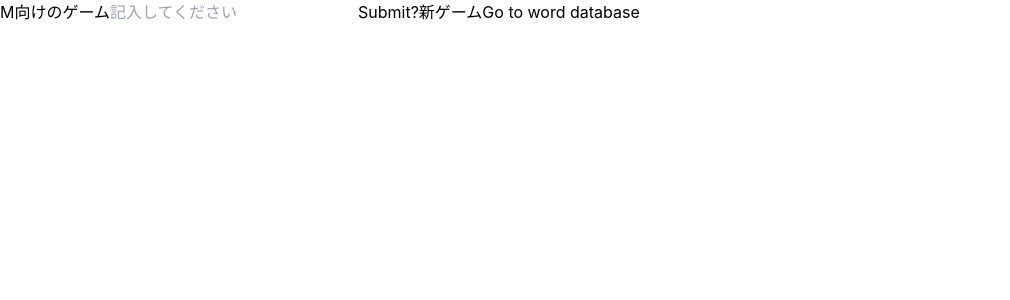
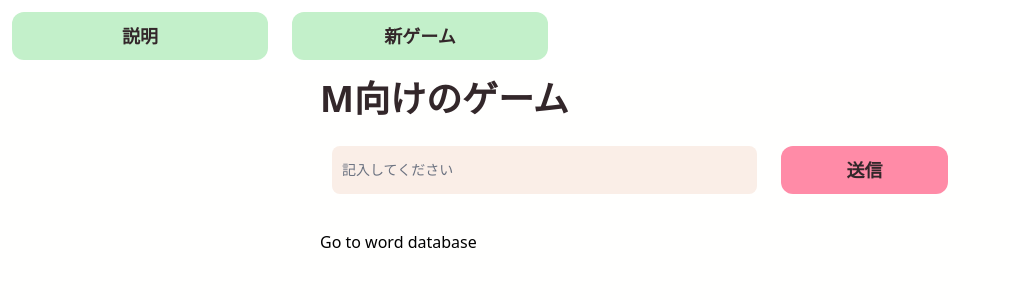
Before and after one commit to hametar0u/japanese-semantle-2, a React (Create React App) app in the folder japanese_semantle/frontend/react_app/: page / in a window 1280 px wide. Shown: the top 300 px of the page, without its empty margins (0-1010 px from the left). Built offline with nearby package versions, Linux system fonts and the light colour scheme.

Commit message:
added some styling on homepage, explanation modal

```diff
--- a/japanese_semantle/frontend/react_app/package.json
+++ b/japanese_semantle/frontend/react_app/package.json
@@ -3,6 +3,7 @@
   "version": "0.1.0",
   "private": true,
   "dependencies": {
+    "@tailwindcss/forms": "^0.5.2",
     "@testing-library/jest-dom": "^5.16.4",
     "@testing-library/react": "^12.1.4",
     "@testing-library/user-event": "^13.5.0",
@@ -38,6 +39,7 @@
     ]
   },
   "devDependencies": {
+    "@tailwindcss/typography": "^0.5.2",
     "autoprefixer": "^10.4.7",
     "postcss": "^8.4.14",
     "tailwindcss": "^3.1.4"
--- /dev/null
+++ b/japanese_semantle/frontend/react_app/src/components/CloseButton.jsx
@@ -0,0 +1,9 @@
+const CloseButton = (props) => {
+  return (
+    <button className="bg-highlight hover:bg-secondary w-5 h-5 align-center items-center text-xs rounded-full text-h1 ml-auto" onClick={props.onClick}>
+      {props.name}
+    </button>
+  );
+};
+
+export default CloseButton;
--- a/japanese_semantle/frontend/react_app/src/components/ExplanationModal.jsx
+++ b/japanese_semantle/frontend/react_app/src/components/ExplanationModal.jsx
@@ -1,37 +1,18 @@
-const style = {
-  width: "100vw",
-  height: "100vh",
-  position: "fixed",
-  display: "flex",
-  flexDirection: "column",
-  justifyContent: "flex-start",
-  alignItems: "center",
-  backgroundColor: "grey"
-};
-
-const style2 = {
-  width: "50%",
-  height: "50%",
-  position: "fixed",
-  display: "flex",
-  flexDirection: "column",
-  justifyContent: "flex-start",
-  padding: "20px",
-  alignItems: "center",
-  backgroundColor: "white"
-};
+import CloseButton from "./CloseButton";
 
 const ExplanationModal = ({setClose}) => {
   return (
-    <div class="overlay-modal" style={style}>
-      <div class="container" style={style2}>
-        <h2>説明</h2>
-        <p>
+    <div class="overlay-modal" className="bg-background fixed top-0 w-screen h-screen p-20">
+      <div class="container" className="bg-cardbg flex-col justify-start items-center rounded-lg m-20 p-5">
+        <div className="flex items-start">
+          <h2 className="font-bold text-2xl text-h1 mt-2 mb-2">説明</h2>
+          <CloseButton onClick={setClose} name="x" />
+        </div>
+        <p className="text-p">
           俺様のゲームへようこそ！このゲームの目的は簡単に秘密な言葉を当てることです！当てる時、二つの情報が用意してあります。一つ目はスコアです。これは今送信した言葉と秘密の言葉の近さの測定になる。
           後、千目＿の言葉はランキングもついている。一番近い言葉は２位って与えられます（１位は秘密の言葉ので）。
           何回も当てることができるけど、友達に見下ろされるかもしれないので、最小なトライで当てるように目指しましょう！ちなみにネーティブにもクソむずいらしいので、できなくてもご心配なく！
         </p>
-        <button onClick={setClose}>x</button>
       </div>
     </div>
   );
--- a/japanese_semantle/frontend/react_app/src/components/GuessedWordsList.jsx
+++ b/japanese_semantle/frontend/react_app/src/components/GuessedWordsList.jsx
@@ -4,22 +4,26 @@ import { GuessedWordsContext } from "../pages/HomePage";
 const GuessedWordsList = () => {
   const { words } = useContext(GuessedWordsContext);
   return (
-    <div>
-      <h3>前の言葉</h3>
-      <table>
-        <th>言葉</th>
-        <th>スコア</th>
-        <th>ランキング</th>
+    <div className="m-3">
+      <h3 className="text-xl font-bold text-center p-3">前の言葉</h3>
+      <table className="w-full text-sm text-left text-h1 shadow-md">
+        <thead className="bg-secondary">
+            <th className="px-6 py-3">言葉</th>
+            <th className="px-6 py-3">スコア</th>
+            <th className="px-6 py-3">ランキング</th>
+        </thead>
+        <tbody>
         {
           words.map((word) =>
-            <tr>
-              <td>{word.word}</td>
-              <td>{Math.round(word.score * 100) / 100}</td>
-              <td>{word.rank}</td>
+            <tr className="bg-cardbg border-t border-background">
+              <td className="px-6 py-3">{word.word}</td>
+              <td className="px-6 py-3">{Math.round(word.score * 100) / 100}</td>
+              <td className="px-6 py-3">{word.rank ? <p>word.rank</p> : <p>なし</p>}</td>
             </tr>
 
           )
         }
+        </tbody>
       </table>
     </div>
   );
--- a/japanese_semantle/frontend/react_app/src/components/Inputs.jsx
+++ b/japanese_semantle/frontend/react_app/src/components/Inputs.jsx
@@ -1,6 +1,9 @@
 import React, { useState, useContext, useEffect } from "react";
 import axios from "axios";
 import { GuessedWordsContext } from "../pages/HomePage";
+
+//components
+import SubmitButton from "./SubmitButton";
 
 export function Inputs({setFound}) {
   const [word, setWord] = useState();
@@ -57,16 +60,15 @@ export function Inputs({setFound}) {
 
   return (
     <>
-      <form onSubmit={handleSubmit}>
+      <form onSubmit={handleSubmit} className="flex">
         <input
+          className="bg-cardbg text-p text-sm text-h1 rounded-lg border-0 focus:ring-h1 focus:drop-shadow-xl w-full p-2.5 m-3 "
           type="text"
           placeholder="記入してください"
           value ={word}
           onChange={handleChange}
         />
-        <input
-          type="submit"
-        />
+        <SubmitButton onClick={handleSubmit} name="送信" />
       </form>
     </>
   );
--- /dev/null
+++ b/japanese_semantle/frontend/react_app/src/components/NavButton.jsx
@@ -0,0 +1,12 @@
+const NavButton = (props) => {
+  return (
+    <button
+      className="bg-tertiary hover:bg-secondary hover:shadow-md w-64 font-extrabold text-h1 h-12 rounded-xl text-lg m-3"
+      onClick={props.onClick}
+    >
+      {props.name}
+    </button>
+  );
+};
+
+export default NavButton;
--- /dev/null
+++ b/japanese_semantle/frontend/react_app/src/components/SubmitButton.jsx
@@ -0,0 +1,8 @@
+
+const SubmitButton = (props) => {
+  return (
+    <button className="bg-highlight hover:bg-secondary hover:shadow-md w-64 font-extrabold text-h1 h-12 rounded-xl text-lg m-3" onClick={props.handleClick}>{props.name}</button>
+  );
+}
+
+export default SubmitButton;
--- a/japanese_semantle/frontend/react_app/src/index.css
+++ b/japanese_semantle/frontend/react_app/src/index.css
@@ -2,16 +2,8 @@
 @tailwind components;
 @tailwind utilities;
 
-body {
-  margin: 0;
-  font-family: -apple-system, BlinkMacSystemFont, 'Segoe UI', 'Roboto', 'Oxygen',
-    'Ubuntu', 'Cantarell', 'Fira Sans', 'Droid Sans', 'Helvetica Neue',
-    sans-serif;
-  -webkit-font-smoothing: antialiased;
-  -moz-osx-font-smoothing: grayscale;
+@layer base {
+  html {
+    font-family: Proxima Nova, system-ui, sans-serif;
+  }
 }
-
-code {
-  font-family: source-code-pro, Menlo, Monaco, Consolas, 'Courier New',
-    monospace;
-}
--- a/japanese_semantle/frontend/react_app/src/pages/HomePage.jsx
+++ b/japanese_semantle/frontend/react_app/src/pages/HomePage.jsx
@@ -1,5 +1,6 @@
 import axios from "axios";
 import { useState, createContext } from "react";
+import NavButton from "../components/NavButton";
 import { Inputs } from "../components/Inputs";
 import GuessedWordsList from "../components/GuessedWordsList";
 import WinModal from "../components/WinModal";
@@ -7,6 +8,7 @@ import ExplanationModal from "../components/ExplanationModal";
 
 
 import { Link } from "react-router-dom";
+import SubmitButton from "../components/SubmitButton";
 // import { guessedWordsDataProvider, useGuessedWordsData } from "../hooks/guessedWordsContext"
 
 export const GuessedWordsContext = createContext({
@@ -42,28 +44,34 @@ export default function HomePage() {
   };
 
   return (
-    <div className="flex items-center">
-      <GuessedWordsContext.Provider value={{words, setWords, mostRecentWord, setMostRecentWord}}>
+    <>
+      <div>
+        <NavButton onClick={() => setExplanationModalOpen(true)} name="説明" />
+        <NavButton onClick={newGame} name="新ゲーム" />
+      </div>
       {found && <WinModal restartGame={restartGame}/>}
       {explanationModalOpen && <ExplanationModal setClose={() => setExplanationModalOpen(false)} />}
-        <h1>M向けのゲーム</h1>
+    <div className="flex justify-center bg-background h-screen w-screen">
+      <div className="flex-col items-center w-1/2">
+        <GuessedWordsContext.Provider value={{words, setWords, mostRecentWord, setMostRecentWord}}>
+          <h1 className="text-4xl font-bold leading-normal mt-0 mb-2 text-h1">M向けのゲーム</h1>
           <Inputs setFound={setFound} />
-        <button onClick={() => setExplanationModalOpen(true)}>?</button>
-        <button onClick={newGame}>新ゲーム</button>
           {mostRecentWord &&
-        <>
-          <h3>最近の言葉</h3>
-          <table>
-            <th>言葉</th>
-            <th>スコア</th>
-            <th>ランキング</th>
-            <tr>
-              <td>{mostRecentWord.word}</td>
-              <td>{Math.round(mostRecentWord.score * 100) / 100}</td>
-              <td>{mostRecentWord.rank}</td>
+          <div className="m-3">
+            <h3 className="text-xl font-bold text-center p-3">今のゲス</h3>
+            <table className="w-full text-sm text-left text-h1 shadow-md">
+            <thead className="bg-secondary">
+              <th className="px-6 py-3">言葉</th>
+              <th className="px-6 py-3">スコア</th>
+              <th className="px-6 py-3">ランキング</th>
+            </thead>
+              <tr className="bg-cardbg border-t border-background">
+                <td className="px-6 py-3">{mostRecentWord.word}</td>
+                <td className="px-6 py-3">{Math.round(mostRecentWord.score * 100) / 100}</td>
+                <td className="px-6 py-3">{mostRecentWord.rank ? <p>mostRecentWord.rank</p> : <p>なし</p>}</td>
               </tr>
             </table>
-        </>
+          </div>
           }
           {words.length !== 0 && <GuessedWordsList />}
         </GuessedWordsContext.Provider>
@@ -71,6 +79,8 @@ export default function HomePage() {
         <br />
         <Link to={`load_words/882`}>Go to word database</Link>
       </div>
+    </div>
+    </>
   );
 };
 
--- a/japanese_semantle/frontend/react_app/tailwind.config.js
+++ b/japanese_semantle/frontend/react_app/tailwind.config.js
@@ -4,7 +4,21 @@ module.exports = {
     "./src/**/*.{js,jsx,ts,tsx}",
   ],
   theme: {
-    extend: {},
+    extend: {
+      colors: {
+        "background": '#fffffe',
+        "cardbg": '#faeee7',
+        "h1": '#33272a',
+        "cardh1": '#33272a',
+        "p": '#594a4e',
+        "secondary": '#ffc6c7',
+        "tertiary": '#c3f0ca',
+        "highlight": '#ff8ba7',
+      },
+    },
   },
-  plugins: [],
+  plugins: [
+    require('@tailwindcss/forms'),
+    require('@tailwindcss/typography'),
+  ],
 }
```
Also changed, not shown: 1 other file (tests, documents, lock files or other folders). Lines whose indentation alone changed are shown as unchanged.
